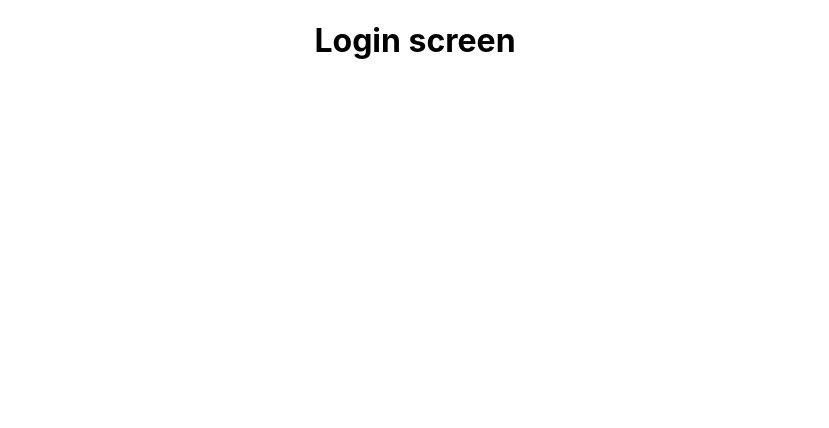
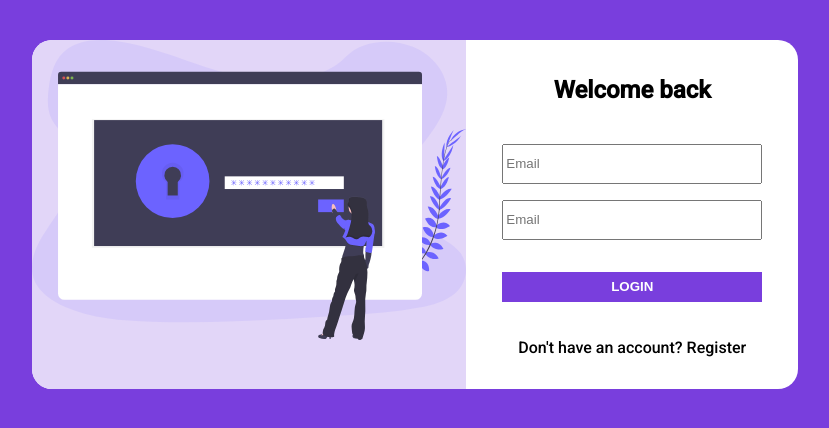
Before and after one commit to chat-io/chat-frontend, a React (Create React App) app: page /login in a window 1280 px wide. Shown: the top 428 px of the page, without its empty margins (225-1054 px from the left). Built offline with nearby package versions, Linux system fonts and the light colour scheme.

Commit message:
feat: Login component 구현

```diff
--- a/src/App.css
+++ /dev/null
@@ -1,3 +0,0 @@
-.App {
-  text-align: center;
-}
--- a/src/App.js
+++ b/src/App.js
@@ -1,15 +1,15 @@
-import "./App.css";
-
 import Login from "./components/Auth/Login";
 import Signup from "./components/Auth/Signup";
 import Chat from "./components/Chat/Chat";
 
 import { BrowserRouter as Router, Route, Routes } from "react-router-dom";
 
+import styles from "./App.module.css";
+
 function App() {
   return (
     <Router>
-      <div className="App">
+      <div className={styles.App}>
         <Routes>
           <Route exact path="/" element={<Chat />} />
           <Route path="/login" element={<Login />} />
--- /dev/null
+++ b/src/App.module.css
@@ -0,0 +1,31 @@
+@import url('https://fonts.googleapis.com/css2?family=Roboto:wght@100;300;500&display=swap');
+
+:root {
+  --bg-main: #793EDD;
+  --bg-light: #E2D6F8;
+}
+
+.App {
+  text-align: center;
+  justify-content: center;
+}
+
+body {
+  font-family: 'Roboto', sans-serif;
+}
+
+.card-shadow {
+  box-shadow: 0px 5px 5px 0px rgba(64, 64, 64, 0.5)
+}
+
+.m-0 {
+  margin: 0
+}
+
+.mb-1 {
+  margin-bottom: 1rem;
+}
+
+.mb-2 {
+  margin-bottom: 2rem;
+}
--- /dev/null
+++ b/src/components/Auth/Auth.module.css
@@ -0,0 +1,72 @@
+.auth-container {
+  min-height: 100vh;
+  background-color: var(--bg-main);
+}
+
+.auth-card {
+  display: flex;
+  justify-content: center;
+
+}
+
+.auth-card > div:first-of-type {
+  display: flex;
+  flex-direction: row;
+  flex-direction: row;
+  min-width: 500px;
+  margin-top: 2.5rem;
+  background-color: white;
+  border-radius: 20px;
+}
+
+.image-section {
+  background-color: var(--bg-light);
+  border-top-left-radius: 20px;
+  border-bottom-left-radius: 20px;
+}
+
+.image-section img {
+  max-height: 300px;
+  min-width: 100px;
+}
+
+.form-section {
+  min-width: 300px;
+  margin: 1rem;
+}
+
+.form-section h2 {
+  text-align: center;
+}
+
+.form-section form {
+  padding: 20px;
+}
+.form-section .input-field input {
+  height: 40px;
+  width: 100%;
+  box-sizing: border-box;
+}
+
+.form-section button {
+  width: 100%;
+  height: 30px;
+  background-color: var(--bg-main);
+  border: none;
+  color: white;
+  cursor: pointer;
+  font-weight: 600;
+
+}
+
+.m-0 {
+  margin: 0
+}
+
+.mb-1 {
+  margin-bottom: 1rem;
+}
+
+.mb-2 {
+  margin-bottom: 2rem;
+}
--- a/src/components/Auth/Login.js
+++ b/src/components/Auth/Login.js
@@ -1,7 +1,36 @@
 import React from "react";
 
+import styles from "./Auth.module.css";
+
+import loginImage from "../../assets/images/login.svg";
+
 const Login = () => {
-  return <h1>Login screen</h1>;
+  return (
+    <div className={styles["auth-container"]}>
+      <div className={styles["auth-card"]}>
+        <div>
+          <div className={styles["image-section"]}>
+            <img src={loginImage} alt="Login" />
+          </div>
+
+          <div className={styles["form-section"]}>
+            <h2>Welcome back</h2>
+            <form>
+              <div className={`${styles["input-field"]} ${styles["mb-1"]}`}>
+                <input placeholder="Email" />
+              </div>
+              <div className={`${styles["input-field"]} ${styles["mb-2"]}`}>
+                <input placeholder="Email" />
+              </div>
+              <button>LOGIN</button>
+            </form>
+
+            <p>Don't have an account? Register</p>
+          </div>
+        </div>
+      </div>
+    </div>
+  );
 };
 
 export default Login;
```
Also changed, not shown: src/assets/images/login.svg (added), src/assets/images/signup.svg (added).
